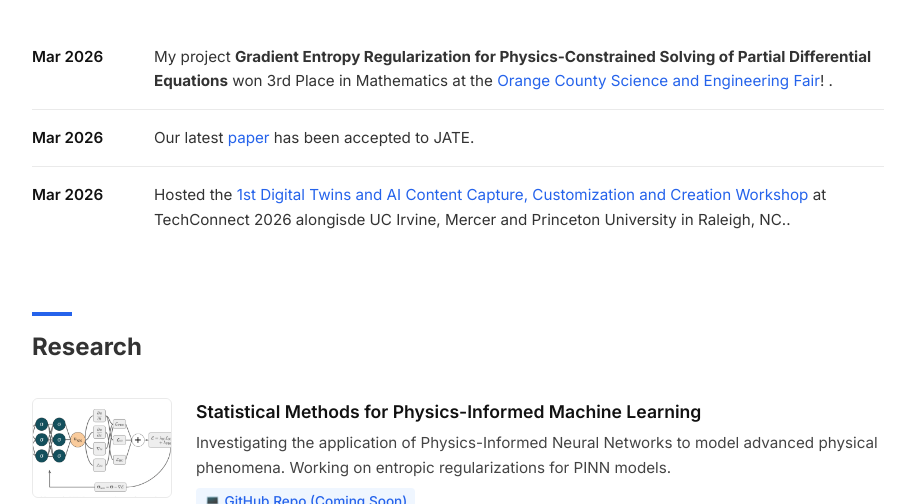
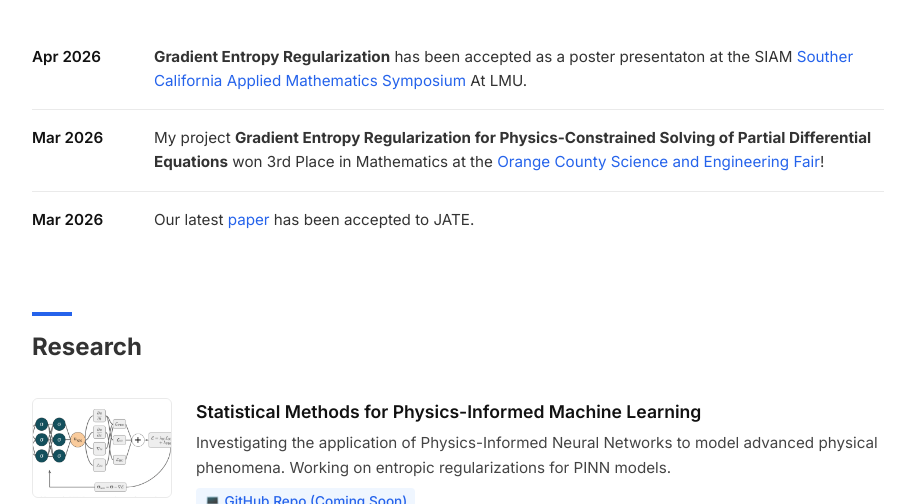
Before and after one commit to Ishanyjha/ishanyjha.github.io, a plain HTML site: page index.html in a window 1280 px wide. Shown: the part 596-1100 px from the top of the page, without its empty margins (182-1097 px from the left). Drawn offline with Linux system fonts and the light colour scheme.

Commit message:
Update news section with new presentation details
Added a new news item about the poster presentation and corrected a minor formatting issue in the previous news item.

```diff
--- a/index.html
+++ b/index.html
@@ -365,18 +365,17 @@
 
     <div class="section">
         <h2 class="section-header">News</h2>
-
+        <div class="news-item">
+            <div class="news-date">Apr 2026</div>
+            <div class="news-content"><b> Gradient Entropy Regularization</b>  has been accepted as a poster presentaton at the SIAM <a href="https://www.socams.org/" target="_blank">Souther California Applied Mathematics Symposium</a> At LMU.</div>
+        </div>
         <div class="news-item">
             <div class="news-date">Mar 2026</div>
-            <div class="news-content">My project <b>Gradient Entropy Regularization for Physics-Constrained Solving of Partial Differential Equations</b> won 3rd Place in Mathematics at the <a href="https://ocsef.org/fair/awards" target="_blank"> Orange County Science and Engineering Fair</a>! .</div>
+            <div class="news-content">My project <b>Gradient Entropy Regularization for Physics-Constrained Solving of Partial Differential Equations</b> won 3rd Place in Mathematics at the <a href="https://ocsef.org/fair/awards" target="_blank"> Orange County Science and Engineering Fair</a>! </div>
         </div>
         <div class="news-item">
             <div class="news-date">Mar 2026</div>
             <div class="news-content">Our latest <a href="https://zenodo.org/records/19241366" target="_blank">paper</a> has been accepted to JATE.</div>
-        </div>
-        <div class="news-item">
-            <div class="news-date">Mar 2026</div>
-            <div class="news-content">Hosted the <a href="https://www.techconnectworld.com/World2026/" target="_blank">1st Digital Twins and AI Content Capture, Customization and Creation Workshop</a> at TechConnect 2026 alongisde UC Irvine, Mercer and Princeton University in Raleigh, NC..</div>
         </div>
     </div>
 
```
